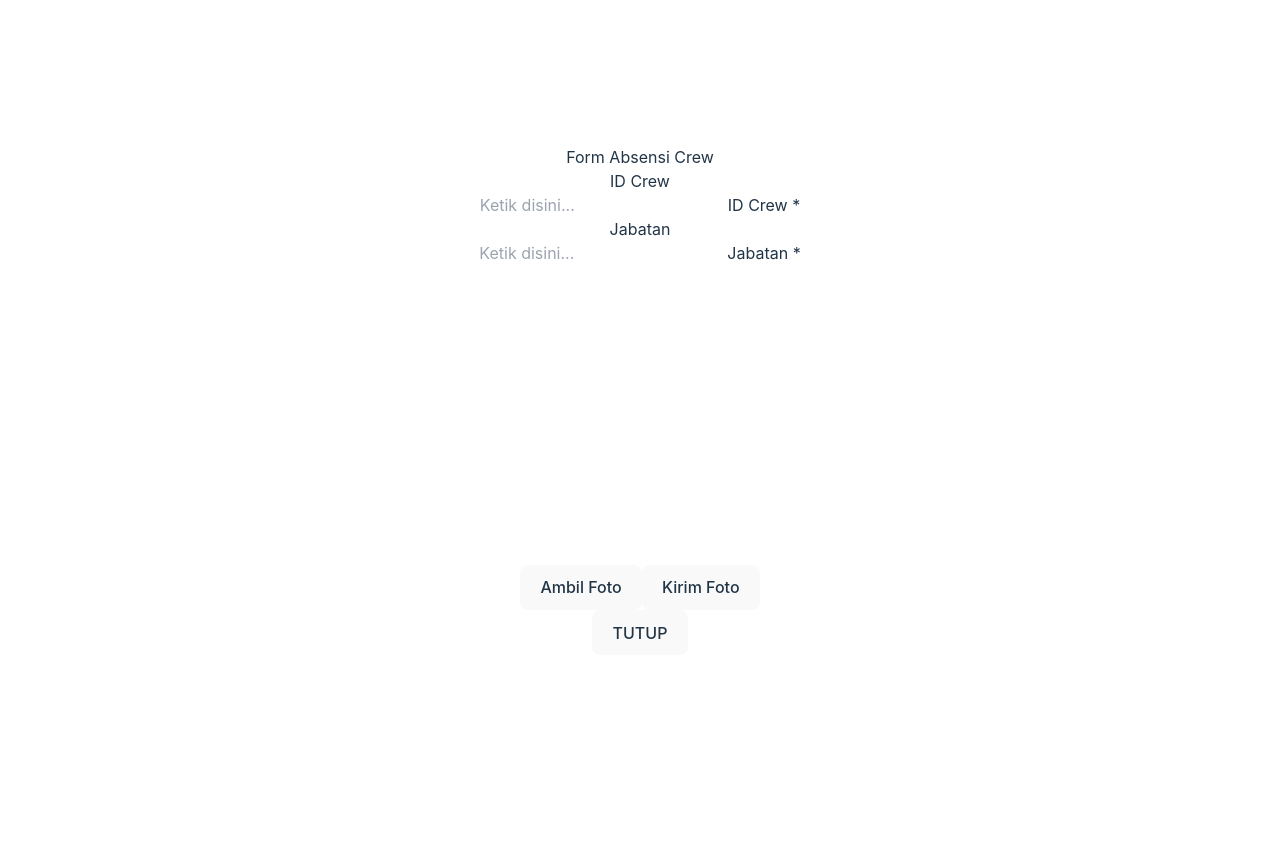
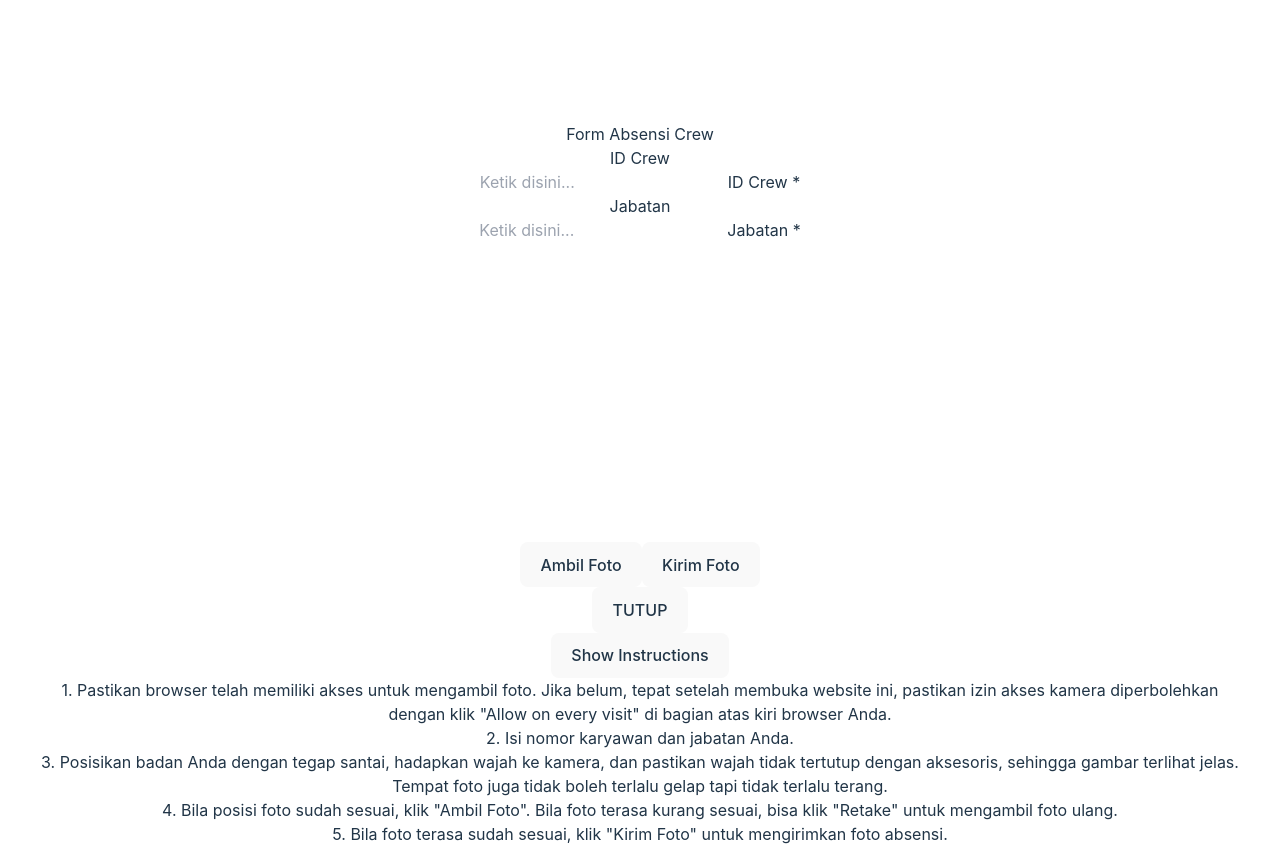
Before and after one commit to data-center-bgp/ship-crewing-fe, a React (Vite) app: page / in a window 1280 px wide. Before the commit the page ends 800 px from the top, so only its background shows below. Built offline with nearby package versions, Linux system fonts and the light colour scheme; no server answers.

Commit message:
feat: add instruction text for taking attendance

```diff
--- /dev/null
+++ b/src/components/Instructions.tsx
@@ -0,0 +1,54 @@
+import {
+  Collapse,
+  Button,
+  Card,
+  Typography,
+  CardBody,
+} from "@material-tailwind/react";
+import { useState } from "react";
+
+const Instructions = () => {
+  const [openInstruction, setOpenInstruction] = useState(false);
+  const toggleOpen = () => setOpenInstruction((cur) => !cur);
+
+  return (
+    <div className="mt-4">
+      <Button
+        color="yellow"
+        onClick={toggleOpen}
+        ripple={true}
+        placeholder=""
+      >
+        Show Instructions
+      </Button>
+      <Collapse open={openInstruction}>
+        <Card placeholder="">
+          <CardBody placeholder="">
+            <Typography placeholder="" className="text-left">
+              1. Pastikan browser telah memiliki akses untuk mengambil foto.
+              Jika belum, tepat setelah membuka website ini, pastikan izin akses
+              kamera diperbolehkan dengan klik "Allow on every visit" di bagian
+              atas kiri browser Anda.
+              <br />
+              2. Isi nomor karyawan dan jabatan Anda.
+              <br />
+              3. Posisikan badan Anda dengan tegap santai, hadapkan wajah ke
+              kamera, dan pastikan wajah tidak tertutup dengan aksesoris,
+              sehingga gambar terlihat jelas. Tempat foto juga tidak boleh
+              terlalu gelap tapi tidak terlalu terang.
+              <br />
+              4. Bila posisi foto sudah sesuai, klik "Ambil Foto". Bila foto
+              terasa kurang sesuai, bisa klik "Retake" untuk mengambil foto
+              ulang.
+              <br />
+              5. Bila foto terasa sudah sesuai, klik "Kirim Foto" untuk
+              mengirimkan foto absensi.
+            </Typography>
+          </CardBody>
+        </Card>
+      </Collapse>
+    </div>
+  );
+};
+
+export default Instructions;
--- a/src/components/LayoutAttendance.tsx
+++ b/src/components/LayoutAttendance.tsx
@@ -1,9 +1,13 @@
 import Attendance from "./Attendance";
+import Instructions from "./Instructions";
 
 export default function LayoutAttendance() {
   return (
     <>
-      <Attendance />
+      <div>
+        <Attendance />
+        <Instructions />
+      </div>
     </>
   );
-};
+}
```
